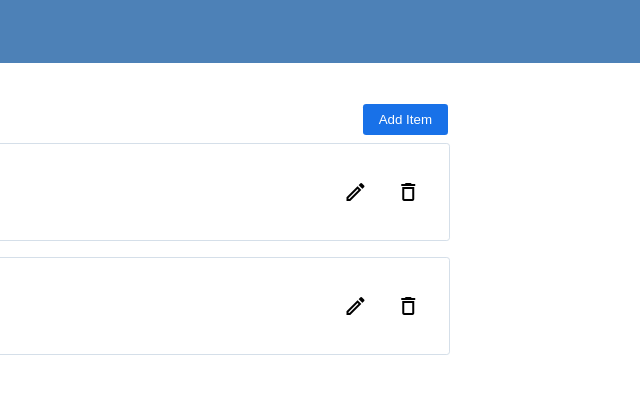
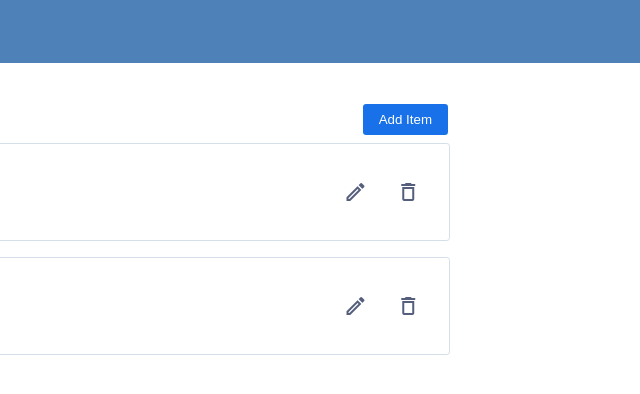
Before and after one commit to ronakh130/Veritone-ShoppingList, a React app: page / in a window 1280 px wide. Shown: the full height of the page, 640-1280 px from the left. Built offline with nearby package versions, Linux system fonts and the light colour scheme.

Commit message:
Add color to control icons

```diff
--- a/src/client/components/ListItem.jsx
+++ b/src/client/components/ListItem.jsx
@@ -58,6 +58,10 @@ const ControlIcons = styled.div`
   justify-content: space-evenly;
   align-items: center;
 
+  div {
+    color: var(--control-icons);
+  }
+
   div:hover {
     cursor: pointer;
   }
--- a/src/client/index.scss
+++ b/src/client/index.scss
@@ -12,6 +12,8 @@ html, body, #root {
   --item-border: #D5DFE9;
   --item-desc: #7D7A7A;
 
+  --control-icons: #555F7C;
+
   --button-primary: #1871e8;
   --button-primary-hover: #1265d0;
   --button-primary-active: #4089e7;
```
